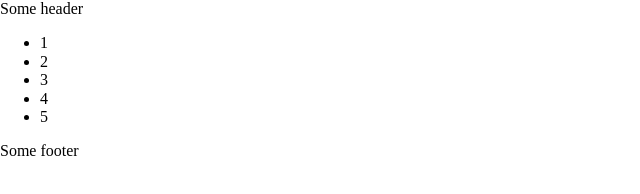
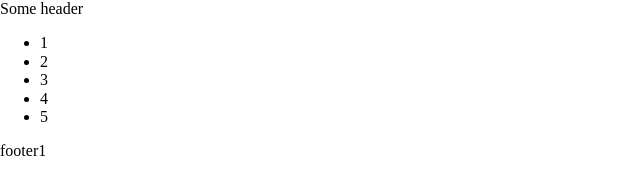
Before and after one commit to he1s/Some-page, a plain HTML site: page index.html in a window 1280 px wide. Shown: the full height of the page, 0-640 px from the left. Drawn offline with Linux system fonts and the light colour scheme.

Commit message:
added footer1

```diff
--- a/index.html
+++ b/index.html
@@ -16,6 +16,6 @@
       <li class="item">4</li>
       <li class="item">5</li>
     </ul>
-    <footer class="footer">Some footer</footer>
+    <footer class="footer1">footer1</footer>
   </body>
 </html>
```
